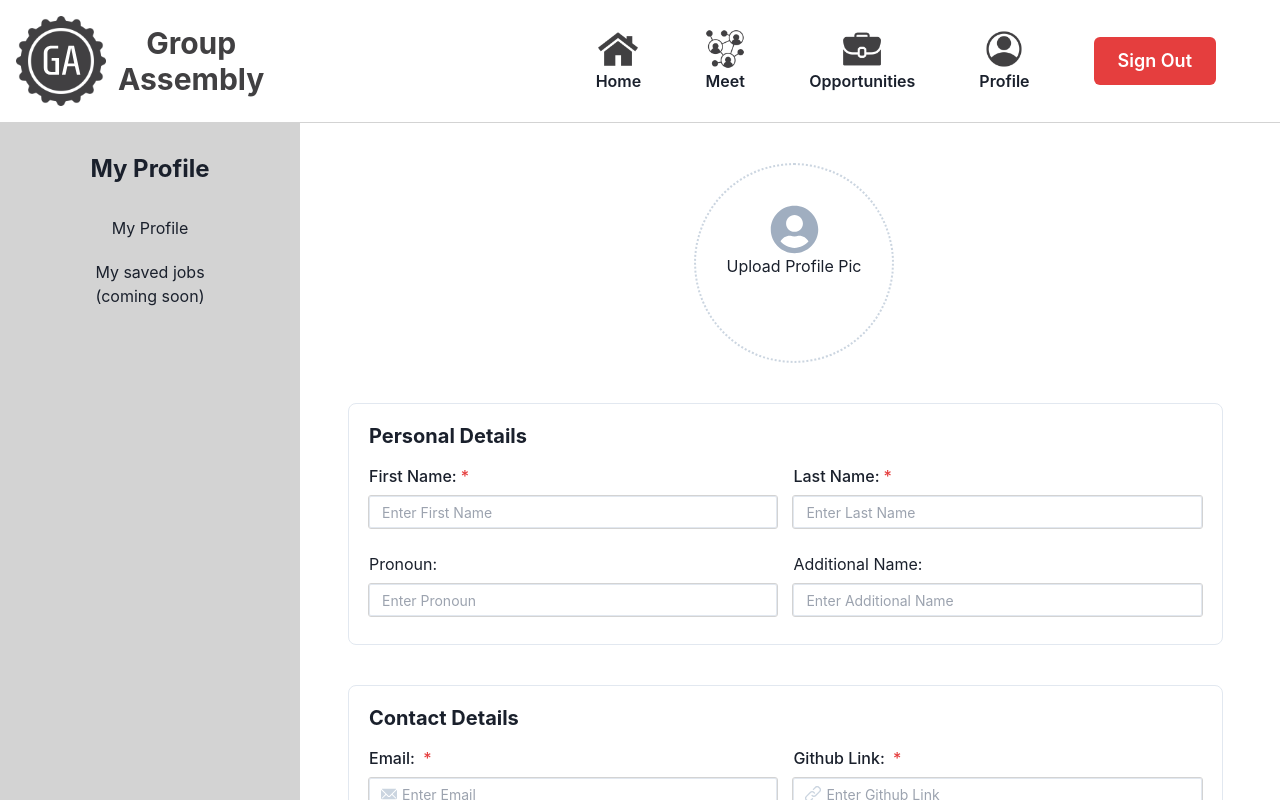
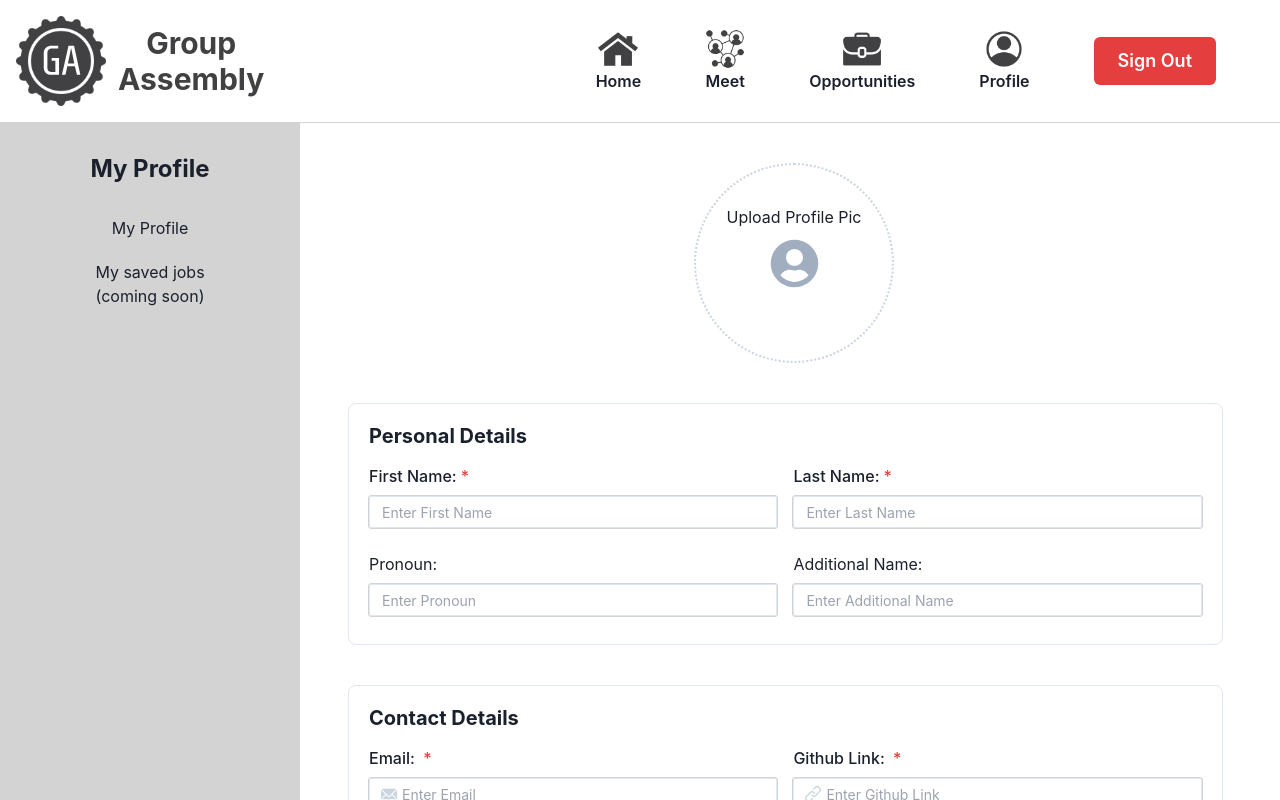
Before and after one commit to llamaonthefence/SEIF-17-Proj-03, a React (Vite) app: page /profile in a window 1280 px wide. Shown: the top 800 px of the page. Built offline with nearby package versions, Linux system fonts and the light colour scheme.

Commit message:
implemented cloudinary profilepic

```diff
--- a/src/components/profileComponents/ProfilePic.jsx
+++ b/src/components/profileComponents/ProfilePic.jsx
@@ -2,14 +2,14 @@ import React from 'react'
 import {Box, Center, Icon, Text, Input, Button, Flex} from "@chakra-ui/react";
 import {FaUserCircle} from "react-icons/fa"
 
-function ProfilePicUpload() {
+function ProfilePicUpload({ onUpload }) {
     const [profilePic, setProfilePic] = React.useState(null)
 
     const handleProfilePicChange = (event) => {
         const file = event.target.files[0]
         if (file) {
-            setProfilePic(file)
-            console.log(file)
+            setProfilePic(URL.createObjectURL(file)); // Set preview of the selected file
+            onUpload(file); // Trigger parent component's upload function
         }
     }
 
@@ -37,8 +37,14 @@ function ProfilePicUpload() {
             cursor="pointer"
             _hover={{ borderColor: "blue.300" }}
         >
-
-        {/* {profilePic ? (
+         <Center
+            w='100%'
+            h='100%'
+            position='absolute'
+            top='0'
+            left='0'
+         >
+        {profilePic ? (
                     <img
                         src={profilePic}
                         alt="Profile"
@@ -49,13 +55,11 @@ function ProfilePicUpload() {
                         borderRadius: "50%"
                         }}
                     />
-                ) : ( */}
+                ) : (
 
-            <Center>
                 <Icon as={FaUserCircle} boxSize="25%" color="gray.400"/>
-            </Center>
-
-        {/* )} */}
+         )}
+         </Center>
 
 
 
@@ -77,6 +81,7 @@ function ProfilePicUpload() {
                 <Button mt={2}
                 onClick={handleProfilePicUpload}
                 size="sm"
+                opacity={0}
                 ></Button>
             )}
 
--- a/src/components/profileComponents/ProfileSetting.jsx
+++ b/src/components/profileComponents/ProfileSetting.jsx
@@ -1,4 +1,4 @@
-import { Box, Image, Button, Text } from "@chakra-ui/react";
+import { Box, Image, Button } from "@chakra-ui/react";
 import PersonalDetails from "./PersonalDetails";
 import ContactDetails from "./ContactDetails";
 import GAExp from "./GAexperience";
@@ -7,6 +7,7 @@ import WorkExp from "./WorkExp";
 import EduExp from "./EducationExp";
 import SkillsDetails from "./SkillsDetails";
 import { useState } from "react";
+import { uploadImage } from "../../api/cloudinary";
 
 function ProfileSetting() {
   const [formData, setFormData] = useState({
@@ -24,6 +25,20 @@ function ProfileSetting() {
     profilePic: null,
     skills: "",
   });
+
+  const handleImageUpload = async (file) => {
+    try {
+      const folder = "profile_pics"
+      const imageURL = await uploadImage(file, folder);
+      setFormData((prevFormData) => ({
+        ...prevFormData,
+        profilePic: imageURL,
+      }));
+    } catch (error) {
+      console.error('Error uploading image:', error)
+    }
+  }
+
 
  const handleInputChange = (section, data) => {
     setFormData((prevFormData) => {
@@ -81,11 +96,12 @@ function ProfileSetting() {
     <>
       {/* ProfileSetting Component */}
       <Box className="ProfileSetting" height="auto" alignContent="center">
-        <Image />
 
-        <ProfilePicUpload
-          onChange={(data) => handleInputChange("profilePic", data)}
-        />
+        {/* Preview profile pic */}
+        {formData.profilePic && (
+          <Image src={formData.profilePic} alt="user-profile-picture"/>)}
+
+        <ProfilePicUpload onUpload={handleImageUpload} />
 
         <PersonalDetails
           onChange={(data) => handleInputChange("personalDetails", data)}
```
